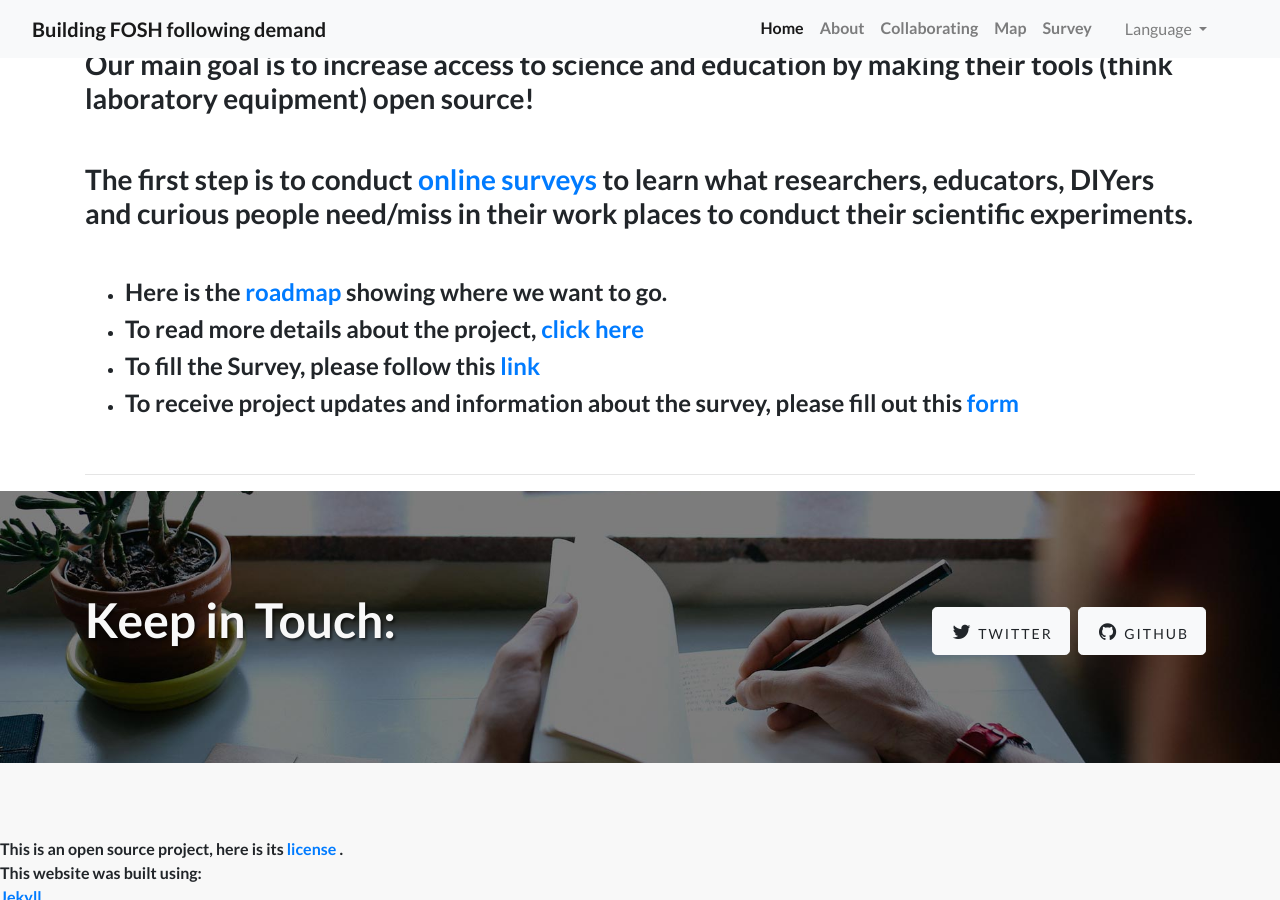
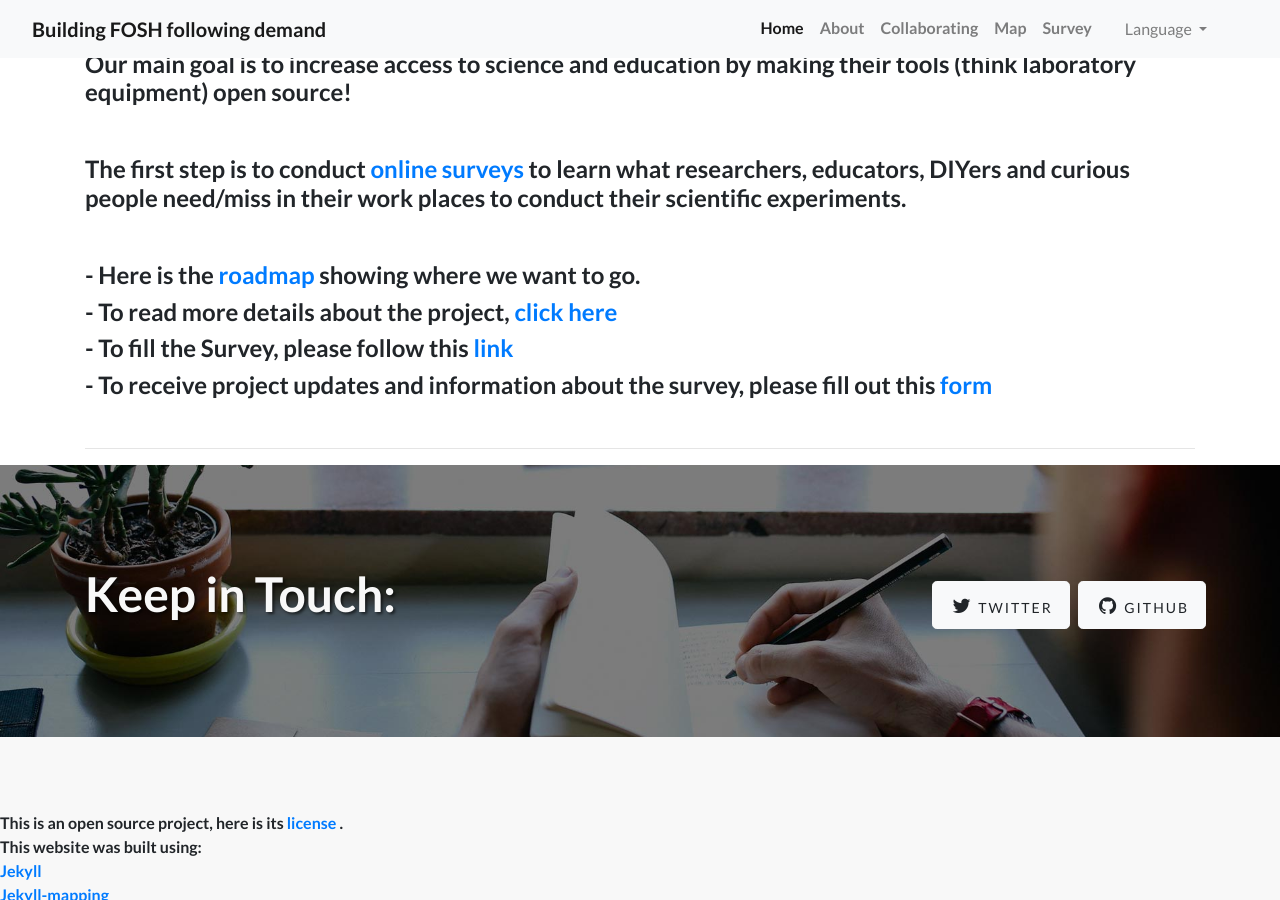
Before and after one commit to FOSH-following-demand/FOSH-following-demand.github.io, a Jekyll site: the page built from pages/en/home.md, in a window 1280 px wide and 900 px high, scrolled down 898 px. Built offline with Jekyll 4.4.1, drawn with Linux system fonts in a browser that asks for light colours.

Commit message:
add breaks

```diff
--- a/pages/en/about.md
+++ b/pages/en/about.md
@@ -24,7 +24,9 @@
 
 
 #### -  In order to do research and to train/educate others, scientists/teachers and need access to hardware. Scientific hardware is normally expensive and it doesn't have to be.
- #### -  So we want to find out what people need in terms of equipment and build Open Source versions of them following this demand. The project can be roughly divided into two branches:
+
+#### -  So we want to find out what people need in terms of equipment and build Open Source versions of them following this demand. The project can be roughly divided into two branches:
+
 <br>
 
 #### 1.  [Map demand](https://github.com/FOSH-following-demand/map_fosh_demand)
@@ -42,11 +44,11 @@
 <br>
 
 ### Here is the longer version:
-
+<br>
 #### -  A lot of the tools used in science are developed (at least their first prototypes/starting ideas) inside universities and laboratories funded with public money. In order to bring these tools to market, these ideas are patented and licensed to a company that will then take all steps necessary (and there are a lot of them) to bring these ideas to a commercial state.
-
+<br>
 #### -  This is good in the sense that universities and the industry can work in collaboration to leverage each others' strengths. But it is bad in the sense that something that had a lot of public investment becomes closed by default.
-
+<br>
 #### -  Trying to remedy this problem, we would like to build Open Source Scientific Hardware, something that is being done by several groups/communities around the globe. A bit different (as far as we know) is that we are trying to map what researchers need and build following these needs, with the rationale that we can maximize the benefits of our efforts by building tools that are needed by a large number of users, so we are dividing this project into steps:
 
 <br>
--- a/pages/en/home.md
+++ b/pages/en/home.md
@@ -11,29 +11,29 @@
 
 <br>
 
-**Hi! welcome to the landing page of our project!**
+### Hi! welcome to the landing page of our project!
 
 <br>
 
 
-### Our main goal is to increase access to science and education by making their tools (think laboratory equipment) open source!
+#### Our main goal is to increase access to science and education by making their tools (think laboratory equipment) open source!
 
 
 <br>
 
-### The first step is to conduct [online surveys](bit.ly/BFOSH) to learn what researchers, educators, DIYers and curious people need/miss in their work places to conduct their scientific experiments.
+#### The first step is to conduct [online surveys](bit.ly/BFOSH) to learn what researchers, educators, DIYers and curious people need/miss in their work places to conduct their scientific experiments.
 
 
 <br>
 
 
-- #### Here is the [roadmap](https://github.com/orgs/FOSH-following-demand/projects/2) showing where we want to go.
+#### - Here is the [roadmap](https://github.com/orgs/FOSH-following-demand/projects/2) showing where we want to go.
 
-- #### To read more details about the project, [click here](https://fosh-following-demand.github.io/en/about)
+#### - To read more details about the project, [click here](https://fosh-following-demand.github.io/en/about)
 
-- #### To fill the Survey, please follow this [link](https://fosh-following-demand.github.io/en/survey)
+#### - To fill the Survey, please follow this [link](https://fosh-following-demand.github.io/en/survey)
 
-- #### To receive project updates and information about the survey, please fill out this [form](https://fosh-following-demand.github.io/en/survey#contactform)
+#### - To receive project updates and information about the survey, please fill out this [form](https://fosh-following-demand.github.io/en/survey#contactform)
 
 
 
```
Also changed, not shown: pages/en/map.md (+0 -1 lines).
